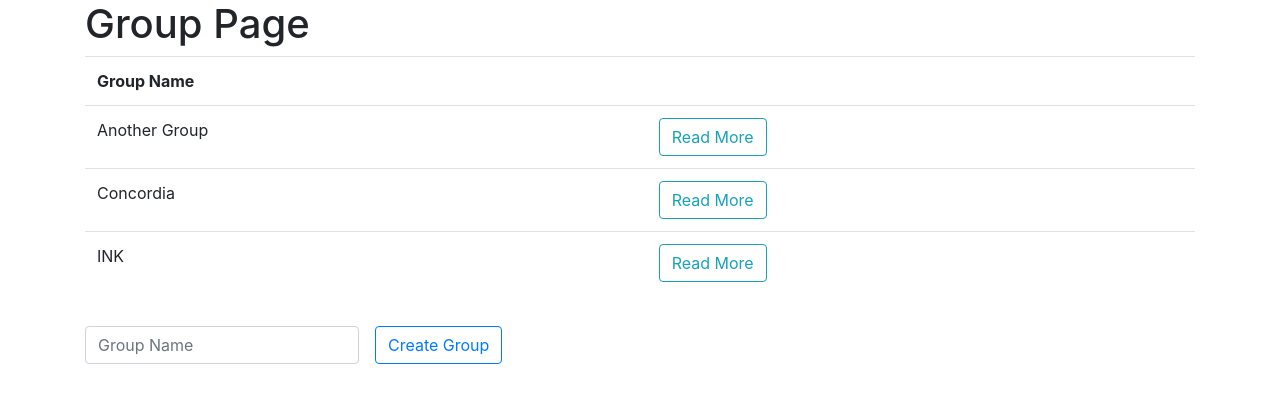
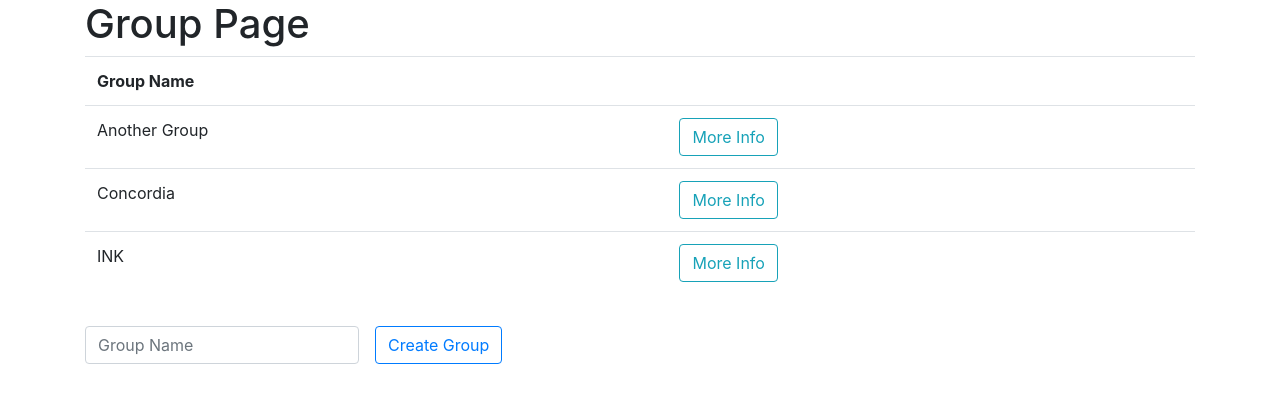
Before and after one commit to Omarhammoud/CONsystem, a PHP site: page /GroupPage.php in a window 1280 px wide. Shown: the part 126-529 px from the top of the page. Run offline with PHP 8.4, Linux system fonts and the light colour scheme; a user stored in the database is signed in; data comes from the database, SQL or seed files in the repository.

Commit message:
include style css

```diff
--- a/includes/GroupPage.php
+++ b/includes/GroupPage.php
@@ -32,7 +32,7 @@
         <?php while($group = mysqli_fetch_assoc($groups)){ ?>
         <tr>
             <td><?php echo $group['GroupName'] ;?></td>
-            <td> <a class="btn btn-outline-info" href="./showGroup.php?id=<?php echo $group['GroupID']; ?>">Read More</a></td>
+            <td> <a class="btn btn-outline-info" href="./showGroup.php?id=<?php echo $group['GroupID']; ?>">More Info</a></td>
         </tr>
         <?php }?>
     </table>
--- a/includes/header.php
+++ b/includes/header.php
@@ -8,6 +8,7 @@ session_start();
     <meta name="viewport" content="width=device-width, initial-scale=1">
     <title>CONsystem</title>
     <link rel="stylesheet" href="https://stackpath.bootstrapcdn.com/bootstrap/4.1.3/css/bootstrap.min.css" integrity="sha384-MCw98/SFnGE8fJT3GXwEOngsV7Zt27NXFoaoApmYm81iuXoPkFOJwJ8ERdknLPMO" crossorigin="anonymous">
+    <link rel="stylesheet" href="Style.css">
 </head>
 <body>
 
```
Also changed, not shown: includes/displayComments.inc.php (+6 -2 lines).
